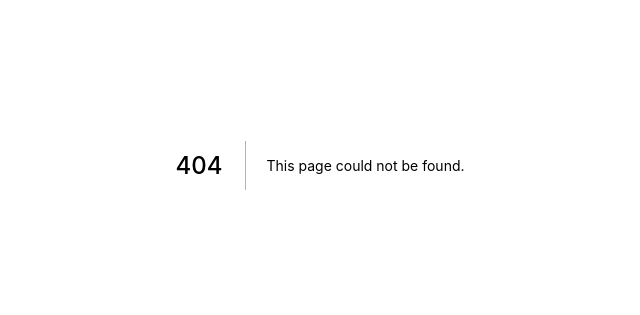
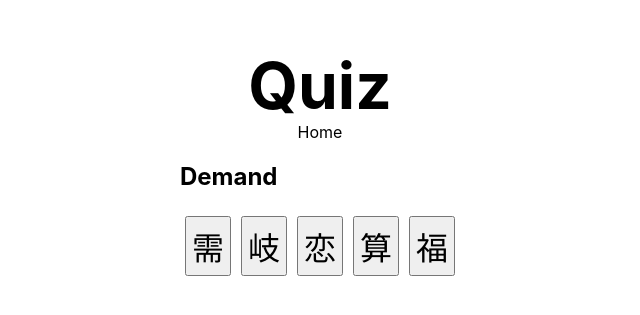
Before and after one commit to CurtisGreen/Name-Subject-To-Change, a Next.js app: page /quiz in a window 1280 px wide. Before the commit this address had no page. Shown: the part 235-550 px from the top of the page, without its empty margins (320-960 px from the left). Built offline with nearby package versions, Linux system fonts and the light colour scheme.

Commit message:
Added quiz and results page

```diff
--- /dev/null
+++ b/lib/GenerateKanji.js
@@ -0,0 +1,12 @@
+import kanji from "../data/kanji-jouyou.json";
+
+export function generateRandomKanji() {
+  const kanjiArr = Object.entries(kanji);
+  const withKanji = kanjiArr.map((k) => {
+    const kanji = k["0"];
+    const kanjiInfo = k["1"];
+    kanjiInfo.kanji = kanji;
+    return kanjiInfo;
+  });
+  return withKanji[Math.round(Math.random() * withKanji.length)];
+}
--- a/pages/index.js
+++ b/pages/index.js
@@ -3,6 +3,7 @@ import Image from "next/image";
 import styles from "../styles/Home.module.css";
 import kanji from "../data/kanji-jouyou.json";
 import { useState } from "react";
+import Link from "next/link";
 
 export default function Home() {
   const kanjiArr = Object.entries(kanji);
@@ -13,7 +14,7 @@ export default function Home() {
   return (
     <div className={styles.container}>
       <Head>
-        <title>Create Next App</title>
+        <title>Home</title>
         <meta name="description" content="Generated by create next app" />
         <link rel="icon" href="/favicon.ico" />
       </Head>
@@ -32,6 +33,7 @@ export default function Home() {
           Random Kanji
         </button>
         <p style={{ fontSize: "5rem" }}>{kanjiArr[index]["0"]}</p>
+        <Link href="/quiz">Quiz</Link>
       </main>
 
       <footer className={styles.footer}>
--- /dev/null
+++ b/pages/quiz.js
@@ -0,0 +1,91 @@
+import Head from "next/head";
+import Image from "next/image";
+import styles from "../styles/Home.module.css";
+import { useState } from "react";
+import Link from "next/link";
+import { generateRandomKanji } from "../lib/GenerateKanji.js";
+
+export default function Quiz() {
+  // Keep track of answers
+  const numQuestions = 5;
+  const [history, setHistory] = useState([]);
+  const [isResultsShown, setIsResultsShown] = useState(false);
+
+  // Get current kanji
+  const curKanji = generateRandomKanji();
+
+  // Setup question arr
+  const answers = [curKanji];
+  const numAnswers = 4;
+  for (let i = 0; i < numAnswers; i++) {
+    answers.push(generateRandomKanji());
+  }
+
+  const selectAnswer = (answer) => {
+    setHistory([...history, { answer, curKanji }]);
+
+    if (history.length + 1 >= numQuestions) {
+      setIsResultsShown(true);
+    } else {
+      setIsResultsShown(false);
+    }
+  };
+
+  const Questions = () => (
+    <div>
+      <h2>{curKanji.meanings[0]}</h2>
+      <div>
+        {answers.map((answer) => (
+          <button
+            key={answer.kanji}
+            onClick={() => selectAnswer(answer)}
+            style={{ fontSize: "2rem", margin: "5px", padding: "5px" }}
+          >
+            {answer.kanji}
+          </button>
+        ))}
+      </div>
+    </div>
+  );
+
+  const Results = () => (
+    <>
+      <button onClick={() => setHistory([])}>Reset?</button>
+      <div>
+        {history.map((entry) => (
+          <div
+            key={entry.answer.kanji}
+            style={{ fontSize: "2rem", margin: "5px", padding: "5px" }}
+          >
+            <span>{entry.answer.kanji}</span> vs{" "}
+            <span
+              style={{
+                color:
+                  entry.answer.kanji == entry.curKanji.kanji ? "green" : "red",
+              }}
+            >
+              {entry.curKanji.kanji}
+            </span>
+          </div>
+        ))}
+      </div>
+    </>
+  );
+
+  return (
+    <div className={styles.container}>
+      <Head>
+        <title>Quiz</title>
+        <meta name="description" content="Generated by create next app" />
+        <link rel="icon" href="/favicon.ico" />
+      </Head>
+
+      <main className={styles.main}>
+        <h1 className={styles.title}>Quiz</h1>
+        <Link href={"/"}>Home</Link>
+
+        {isResultsShown && history.length > 0 ? <Results /> : <Questions />}
+      </main>
+    </div>
+  );
+}
```
